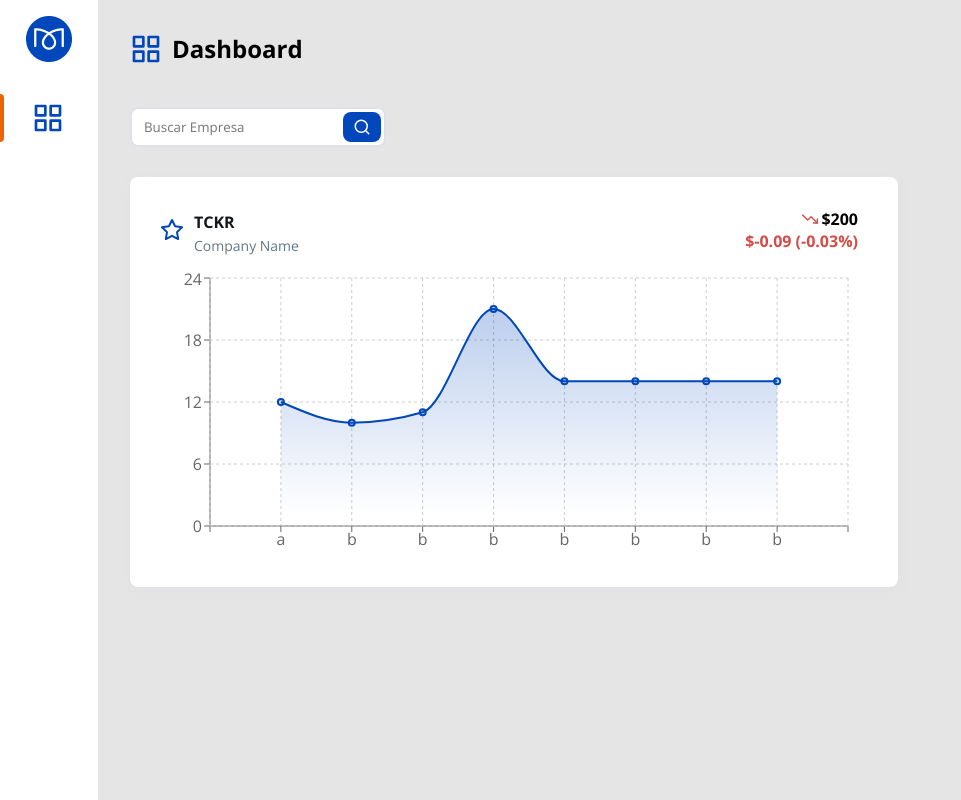
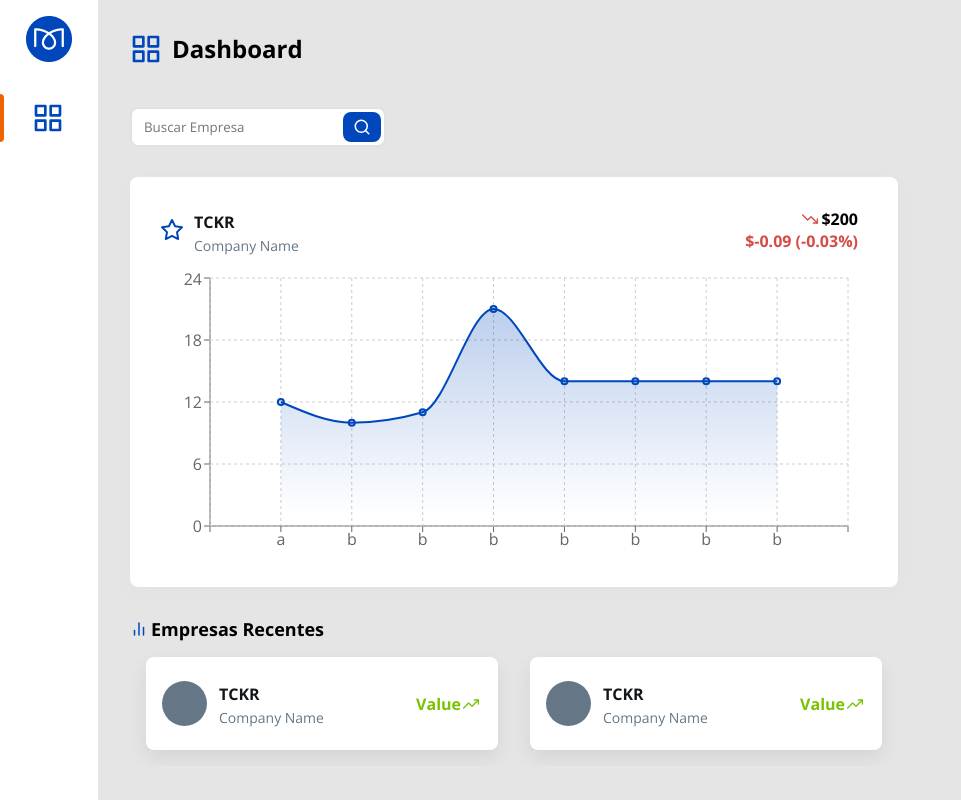
Before and after one commit to gabrielcarneiro97/stocks-panel, a React (Create React App) app: page / in a window 1280 px wide. Shown: the whole page, without its empty margins (0-961 px from the left). Built offline with nearby package versions, Linux system fonts and the light colour scheme.

Commit message:
comecei a caixa de recentes

```diff
--- a/src/components/MainContent/MainContent.tsx
+++ b/src/components/MainContent/MainContent.tsx
@@ -2,6 +2,7 @@ import { FiGrid } from 'react-icons/fi';
 import styled from 'styled-components';
 import theme from '../../Theme';
 import Chart from './components/Chart/Chart';
+import Recents from './components/Recents/Recents';
 import SearchBar from './components/SearchBar/SearchBar';
 
 const Container = styled.div`
@@ -40,6 +41,7 @@ export default function MainContent() {
         <SearchBar />
       </SearchContainer>
       <Chart />
+      <Recents />
     </Container>
   );
 }
--- a/src/components/MainContent/components/Chart/Chart.tsx
+++ b/src/components/MainContent/components/Chart/Chart.tsx
@@ -18,6 +18,7 @@ const Container = styled.div`
   border-radius: 8px;
   padding: 25px 20px;
   height: 45vh;
+  margin-bottom: 30px;
 `;
 
 const Header = styled.div`
--- /dev/null
+++ b/src/components/MainContent/components/Recents/Recents.tsx
@@ -0,0 +1,58 @@
+import { FiBarChart2 } from 'react-icons/fi';
+import styled from 'styled-components';
+import { StockCard } from '../../..';
+import theme from '../../../../Theme';
+
+const Container = styled.div``;
+
+const Header = styled.div`
+  display: flex;
+  align-items: center;
+  font-size: 18px;
+  font-weight: bold;
+`;
+
+const Cards = styled.div`
+  display: flex;
+  overflow-x: scroll;
+
+  &::-webkit-scrollbar {
+    height: 6px;
+  }
+
+  &::-webkit-scrollbar-thumb {
+    background-color: ${(props) => props.theme.colors.gray002};
+    border-radius: 10px;
+    cursor: pointer;
+
+  }
+
+  & > * {
+    /* float: left; */
+    min-width: 320px;
+    margin: 16px;
+  }
+`;
+
+export default function Recents() {
+  return (
+    <Container>
+      <Header>
+        <FiBarChart2 size={18} color={theme.colors.primary} style={{ marginRight: 3 }} />
+        {' '}
+        Empresas Recentes
+      </Header>
+
+      <Cards>
+        <StockCard />
+        <StockCard />
+        <StockCard />
+        <StockCard />
+        <StockCard />
+        <StockCard />
+        <StockCard />
+        <StockCard />
+      </Cards>
+    </Container>
+  );
+}
--- a/src/components/StockCard/StockCard.tsx
+++ b/src/components/StockCard/StockCard.tsx
@@ -10,8 +10,8 @@ const Container = styled.div<{ shadow : boolean, hoverble: boolean }>`
   box-shadow: ${(props) => props.shadow && '0px 8px 20px -2px rgba(43, 37, 63, 0.1)'};
   border-radius: 8px;
   padding: 12px 16px;
-  max-width: 320px;
-  min-height: 69px;
+  width: 320px;
+  height: 69px;
   cursor: pointer;
 
   ${(props) => props.hoverble && css`
```
